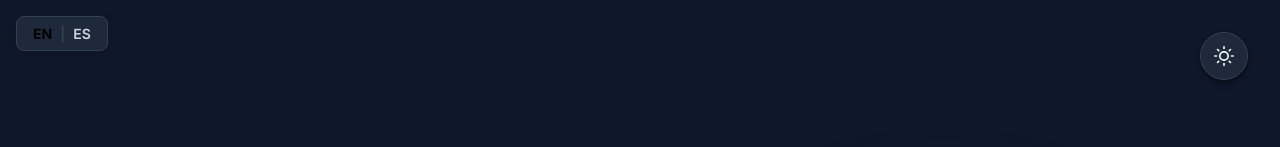
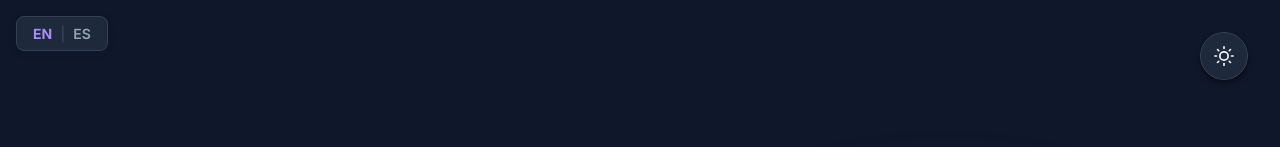
Before and after one commit to JonaMG0812/resume-portfolio, a React (Vite) app: page / in a window 1280 px wide. Shown: the top 147 px of the page. Built offline with nearby package versions, Linux system fonts and the light colour scheme.

Commit message:
Lang btn color change

```diff
--- a/src/components/LanguageToggle.css
+++ b/src/components/LanguageToggle.css
@@ -29,12 +29,12 @@
 }
 
 .lang-option {
-  color: var(--text-secondary);
+  color: var(--text-tertiary);
   transition: all 0.3s ease;
 }
 
 .lang-option.active {
-  color: var(--primary-color);
+  color: var(--accent-secondary);
   font-weight: 700;
 }
 
```
